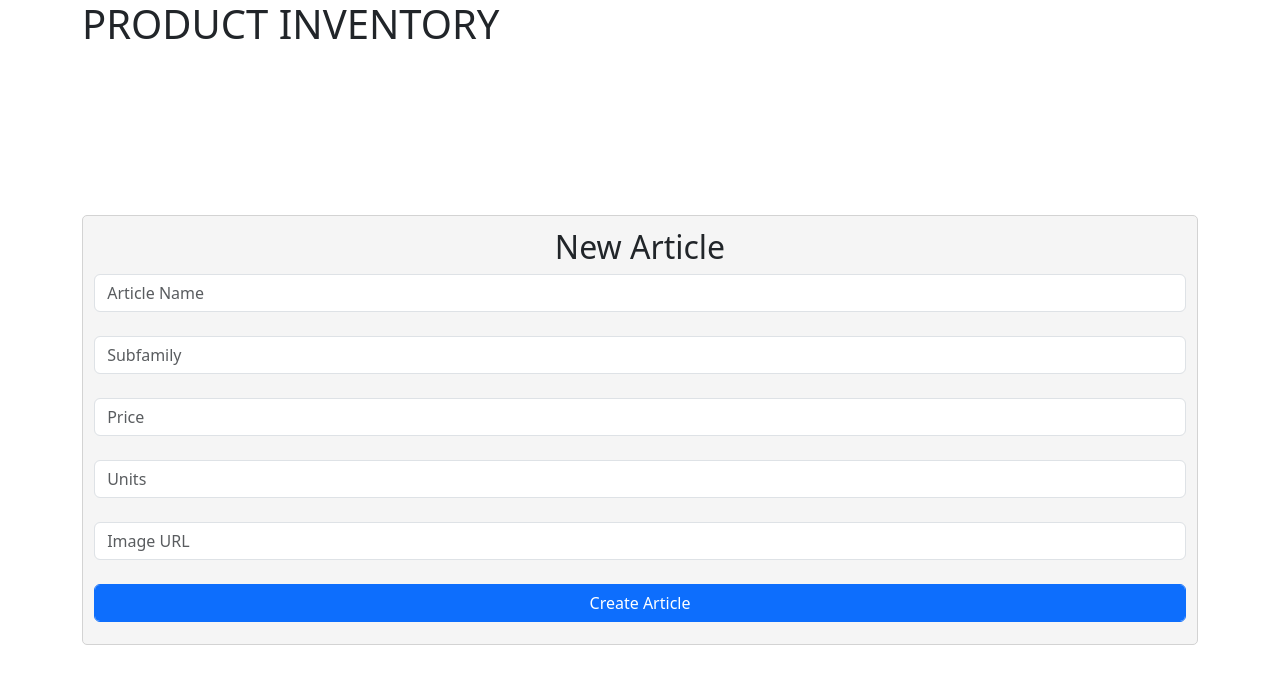
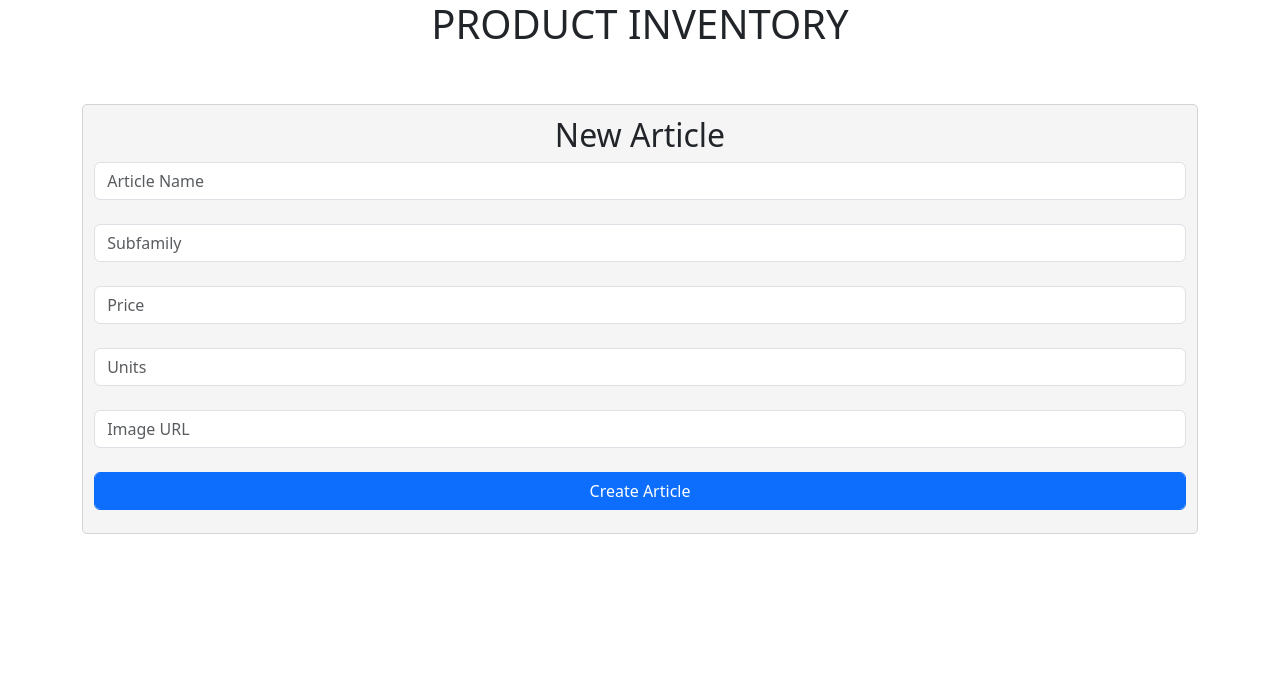
Before and after one commit to mitzie17/product-inventory, a website with bundled scripts: page index.html in a window 1280 px wide. Built offline with nearby package versions, Linux system fonts and the light colour scheme; files whose address does not match are found by name.

Commit message:
added styling to h1

```diff
--- a/styles.css
+++ b/styles.css
@@ -3,6 +3,11 @@ body {
 }
 #article-form-heading {
     text-align: center;
+}
+
+h1 {
+    text-align: center;
+    margin-top: 5%;
 }
 
 .jumbotron {
@@ -14,7 +19,7 @@ body {
     padding-bottom: 2%;
     padding-left: 1%;
     padding-right: 1%;
-    margin-top: 15%;
+    margin-top: 5%;
     margin-bottom: 2%;
     background-color: whitesmoke;
 }
```
